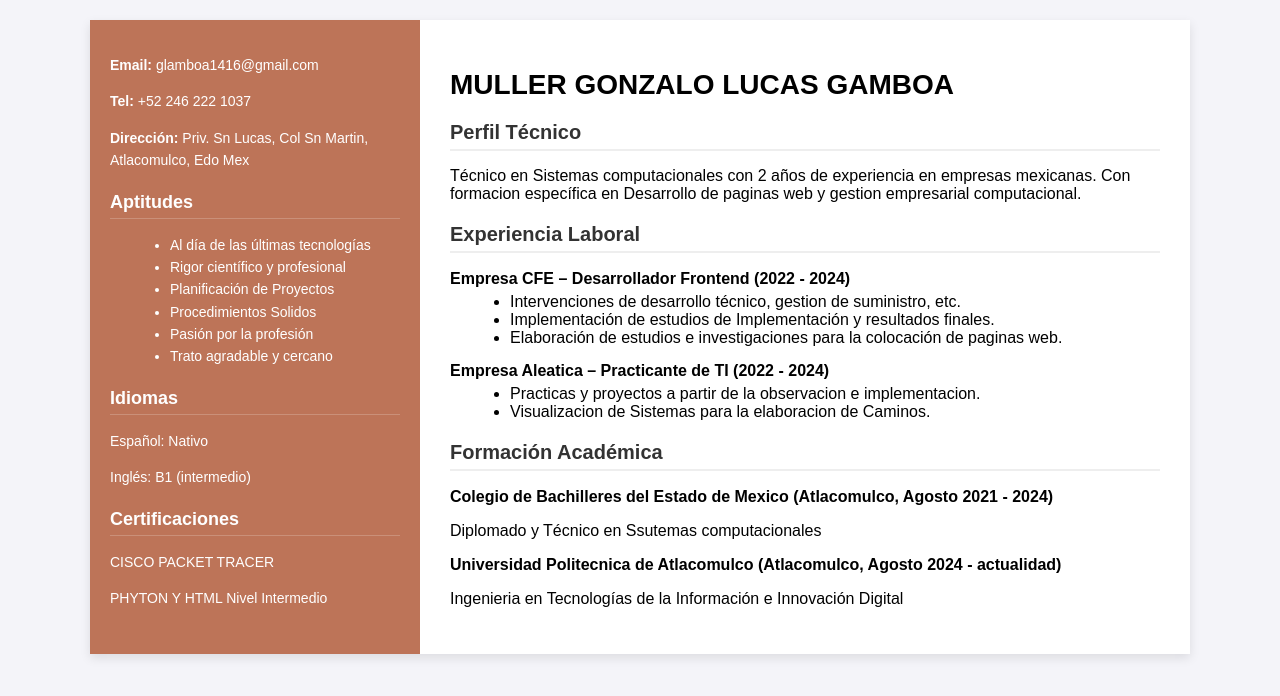
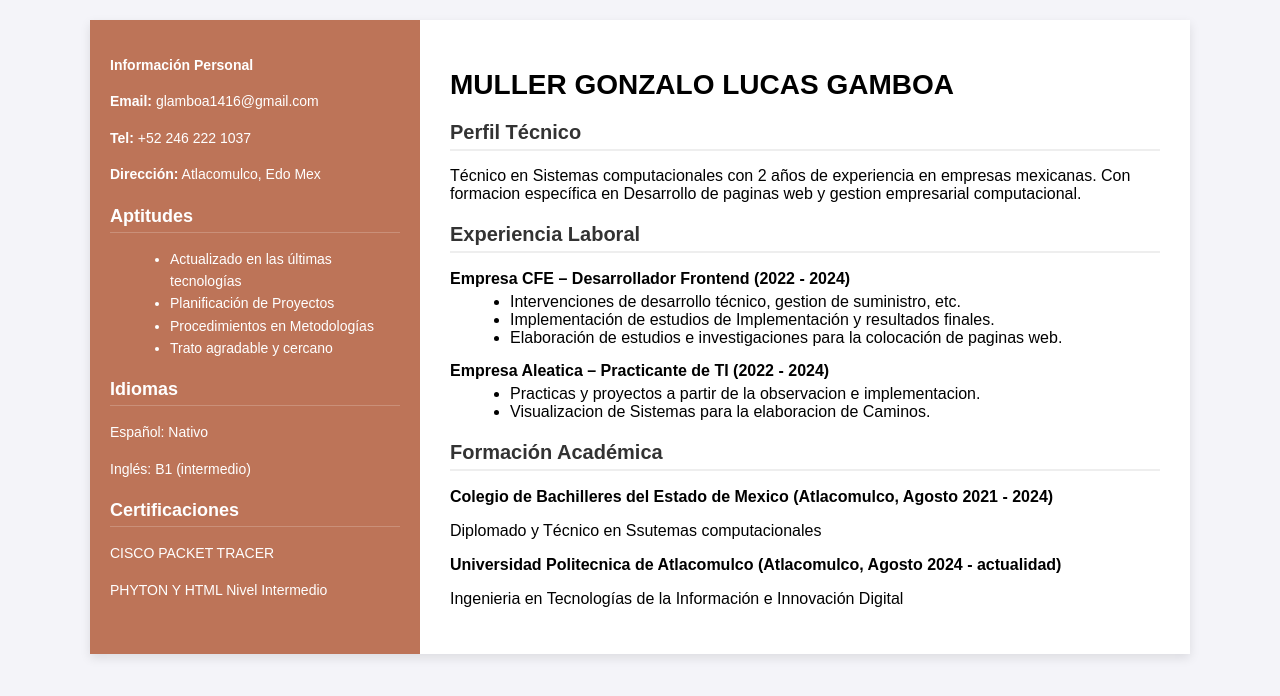
Before and after one commit to glamboa1416-a11y/miCv.html, a plain HTML site: page index.html in a window 1280 px wide. Drawn offline with Linux system fonts and the light colour scheme.

Commit message:
Revise personal details and skills in CV
Updated personal information and skills in CV.

```diff
--- a/index.html
+++ b/index.html
@@ -9,17 +9,16 @@
 <body>
   <div class="cv-container">
     <div class="left">
+      <p><strong>Información Personal</strong></p>
       <p><strong>Email:</strong> glamboa1416@gmail.com</p>
       <p><strong>Tel:</strong> +52 246 222 1037</p>
-      <p><strong>Dirección:</strong> Priv. Sn Lucas, Col Sn Martin, Atlacomulco, Edo Mex</p>
+      <p><strong>Dirección:</strong> Atlacomulco, Edo Mex</p>
 
       <h2>Aptitudes</h2>
       <ul>
-        <li>Al día de las últimas tecnologías</li>
-        <li>Rigor científico y profesional</li>
+        <li>Actualizado en las últimas tecnologías</li>
         <li>Planificación de Proyectos</li>
-        <li>Procedimientos Solidos</li>
-        <li>Pasión por la profesión</li>
+        <li>Procedimientos en Metodologías</li>
         <li>Trato agradable y cercano</li>
       </ul>
 
```
